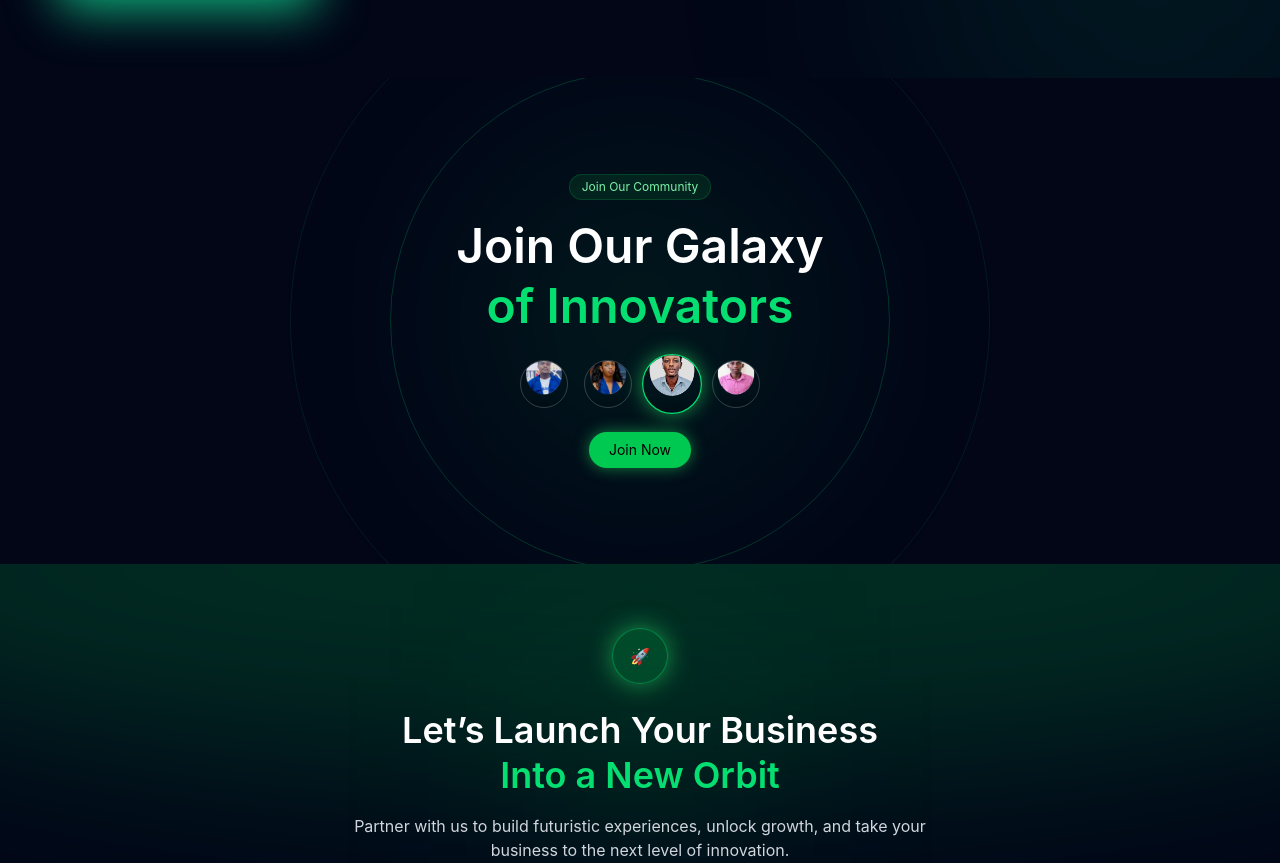
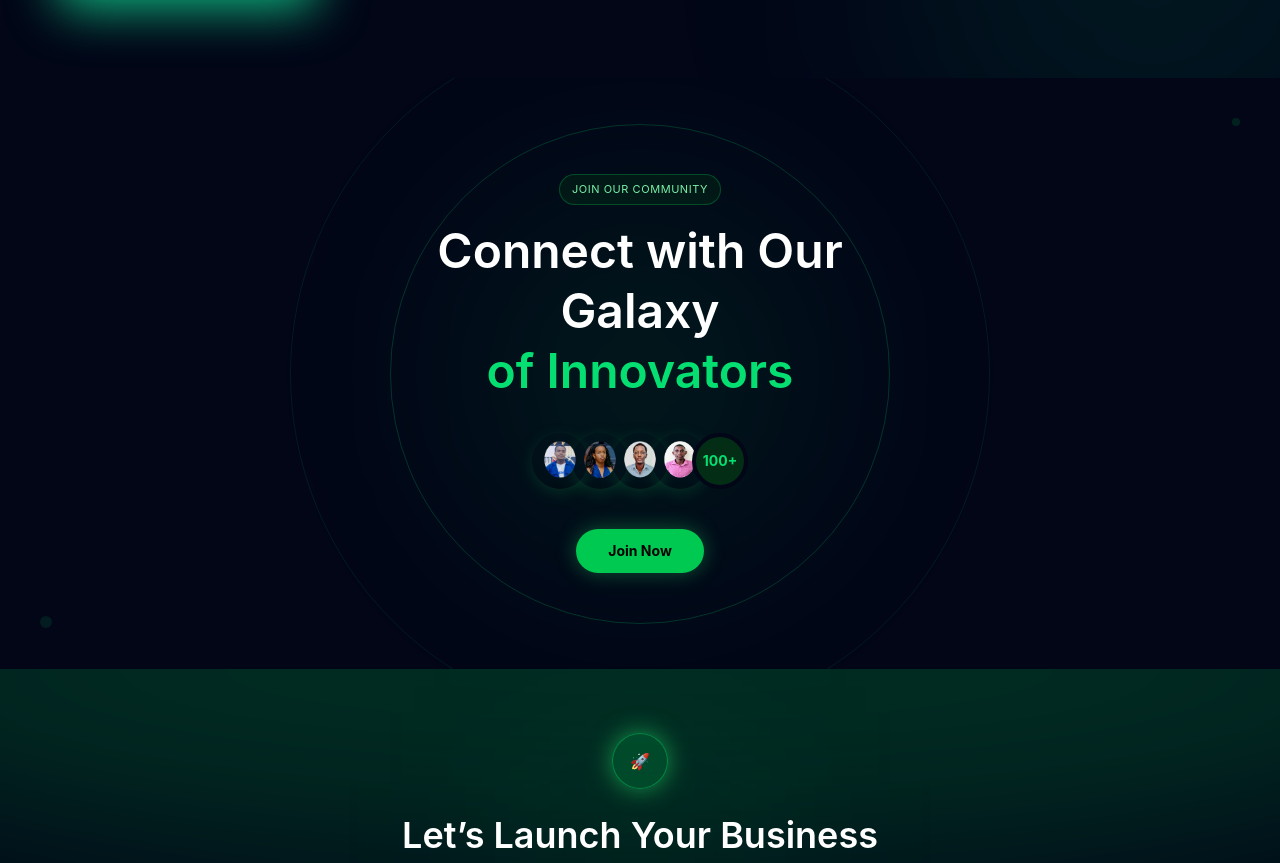
Before and after one commit to berwakellia/Eco-Energy, a React app in the folder Frontend/: page / in a window 1280 px wide. Shown: the part 3641-4504 px from the top of the page. Built offline with nearby package versions, Linux system fonts and the light colour scheme; the HTML template or start-up script is replaced by a standard one.

Commit message:
done:complite

```diff
--- a/Frontend/src/components/JoinGalaxy.jsx
+++ b/Frontend/src/components/JoinGalaxy.jsx
@@ -1,59 +1,82 @@
+import React from 'react';
+
+/**
+ * JoinGalaxy Component
+ * Fixes: Corrected mismatched JSX closing tags and refined avatar overlapping.
+ */
 export default function JoinGalaxy() {
   const avatars = [
-
     "/habiyambere.png",
     "/berwa.png",
     "/muhinka.png",
     "/kamigisha.png",
-
   ];
 
   return (
     <div className="relative bg-[#020617] text-white py-16 md:py-24 flex flex-col items-center justify-center overflow-hidden">
 
-      {/* Glow Circles (responsive sizes) */}
-      <div className="absolute w-[300px] h-[300px] md:w-[500px] md:h-[500px] border border-green-400/20 rounded-full"></div>
-      <div className="absolute w-[450px] h-[450px] md:w-[700px] md:h-[700px] border border-green-400/10 rounded-full"></div>
+      {/* 1. Background Visuals (Glow Circles) */}
+      <div className="absolute w-[300px] h-[300px] md:w-[500px] md:h-[500px] border border-green-400/20 rounded-full pointer-events-none"></div>
+      <div className="absolute w-[450px] h-[450px] md:w-[700px] md:h-[700px] border border-green-400/10 rounded-full pointer-events-none"></div>
 
-      {/* Soft Glow */}
-      <div className="absolute w-[250px] h-[250px] md:w-[350px] md:h-[350px] bg-green-500/10 blur-[100px] rounded-full"></div>
+      {/* 2. Soft Background Glow */}
+      <div className="absolute w-[250px] h-[250px] md:w-[350px] md:h-[350px] bg-green-500/10 blur-[100px] rounded-full pointer-events-none"></div>
 
-      {/* Content */}
+      {/* 3. Content Container */}
       <div className="relative z-10 flex flex-col items-center text-center px-4">
 
         {/* Badge */}
-        <div className="mb-4 px-3 py-1 bg-green-900/30 text-green-300 rounded-full text-xs border border-green-500/20">
+        <div className="mb-4 px-3 py-1.5 bg-green-950/40 text-green-300 rounded-full text-[11px] uppercase tracking-wider border border-green-500/30">
           Join Our Community
         </div>
 
         {/* Heading */}
-        <h2 className="text-2xl sm:text-3xl md:text-5xl font-semibold leading-tight">
-          Join Our Galaxy <br />
+        <h2 className="text-3xl sm:text-4xl md:text-5xl font-semibold leading-tight max-w-lg">
+          Connect with Our Galaxy <br />
           <span className="text-green-400">of Innovators</span>
         </h2>
 
-        {/* Avatars */}
-        <div className="mt-6 flex items-center gap-3 sm:gap-4 flex-wrap justify-center">
-          {avatars.map((avatar, index) => (
-            <div
-              key={index}
-              className={`w-10 h-10 sm:w-12 sm:h-12 rounded-full overflow-hidden border ${
-                index === 2
-                  ? "scale-110 sm:scale-125 border-green-400 shadow-[0_0_15px_rgba(34,197,94,0.7)]"
-                  : "border-white/20"
-              } transition`}
-            >
-              <img src={avatar} alt="avatar" className="w-full h-full object-cover" />
+        {/* 4. Overlapping Avatars Section */}
+        <div className="mt-8 flex items-center justify-center">
+
+          {/* Overlapping Flex Container */}
+          <div className="flex -space-x-3 sm:-space-x-4">
+
+            {avatars.map((avatar, index) => (
+              <div
+                key={index}
+                className="relative group w-20 h-20 sm:w-14 sm:h-14 rounded-full  transition-all duration-300 hover:scale-110 hover:-translate-y-1 hover:z-20 hover:border-green-400 shadow-[0_4px_20px_-5px_rgba(34,197,94,0.3)] hover:shadow-[0_0_20px_rgba(34,197,94,0.6)] overflow-hidden"
+              >
+                <img
+                  src={avatar}
+                  alt={`community member ${index + 1}`}
+                  className="  w-full h-full object-contain mt-2"
+                />
+              </div>
+            ))}
+
+            {/* Growth Indicator */}
+            <div className="relative z-10 w-12 h-12 sm:w-14 sm:h-14 flex items-center justify-center rounded-full border-4 border-[#020617] bg-green-950 text-green-400 text-xs sm:text-sm font-bold transition-all duration-300 hover:bg-green-500 hover:text-black cursor-default">
+              100+
             </div>
-          ))}
+
+          </div>
         </div>
 
-        {/* Button */}
-        <button className="mt-6 px-5 py-2 bg-green-500 hover:bg-green-400 text-black rounded-full text-sm transition shadow-[0_0_15px_rgba(34,197,94,0.6)]">
+        {/* 5. Fixed Join Button */}
+        <button
+          type="button"
+          className="mt-10 px-8 py-3 bg-green-500 hover:bg-green-400 text-black font-bold rounded-full text-sm transition-all duration-300 shadow-[0_0_20px_rgba(34,197,94,0.4)] hover:shadow-[0_0_30px_rgba(34,197,94,0.6)] hover:scale-105 active:scale-95"
+        >
           Join Now
         </button>
 
       </div>
+
+      {/* Decorative Corner Details */}
+      <div className="absolute top-10 right-10 w-2 h-2 bg-green-500/20 rounded-full animate-pulse"></div>
+      <div className="absolute bottom-10 left-10 w-3 h-3 bg-green-400/10 rounded-full animate-bounce"></div>
+
     </div>
   );
 }
```
